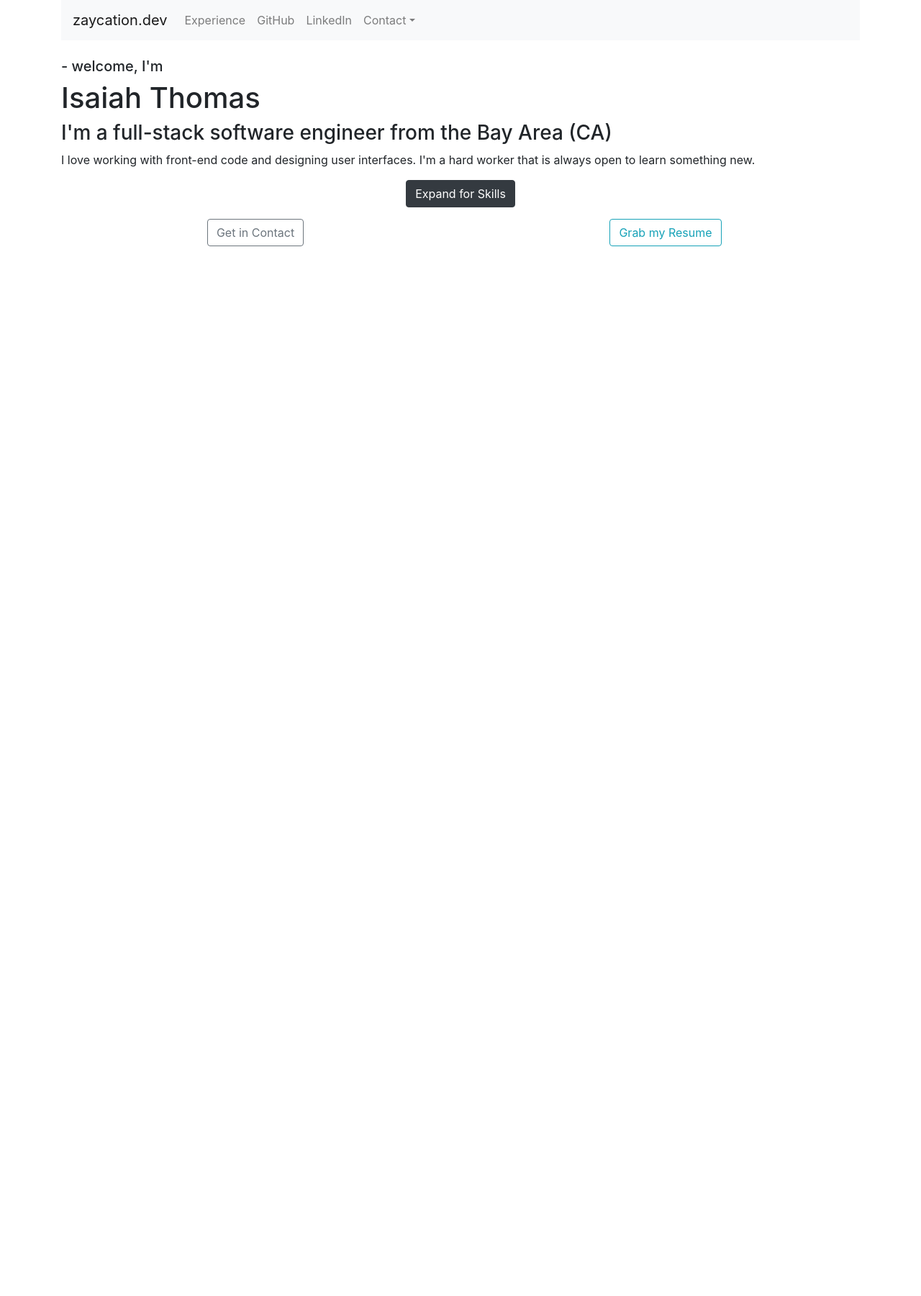
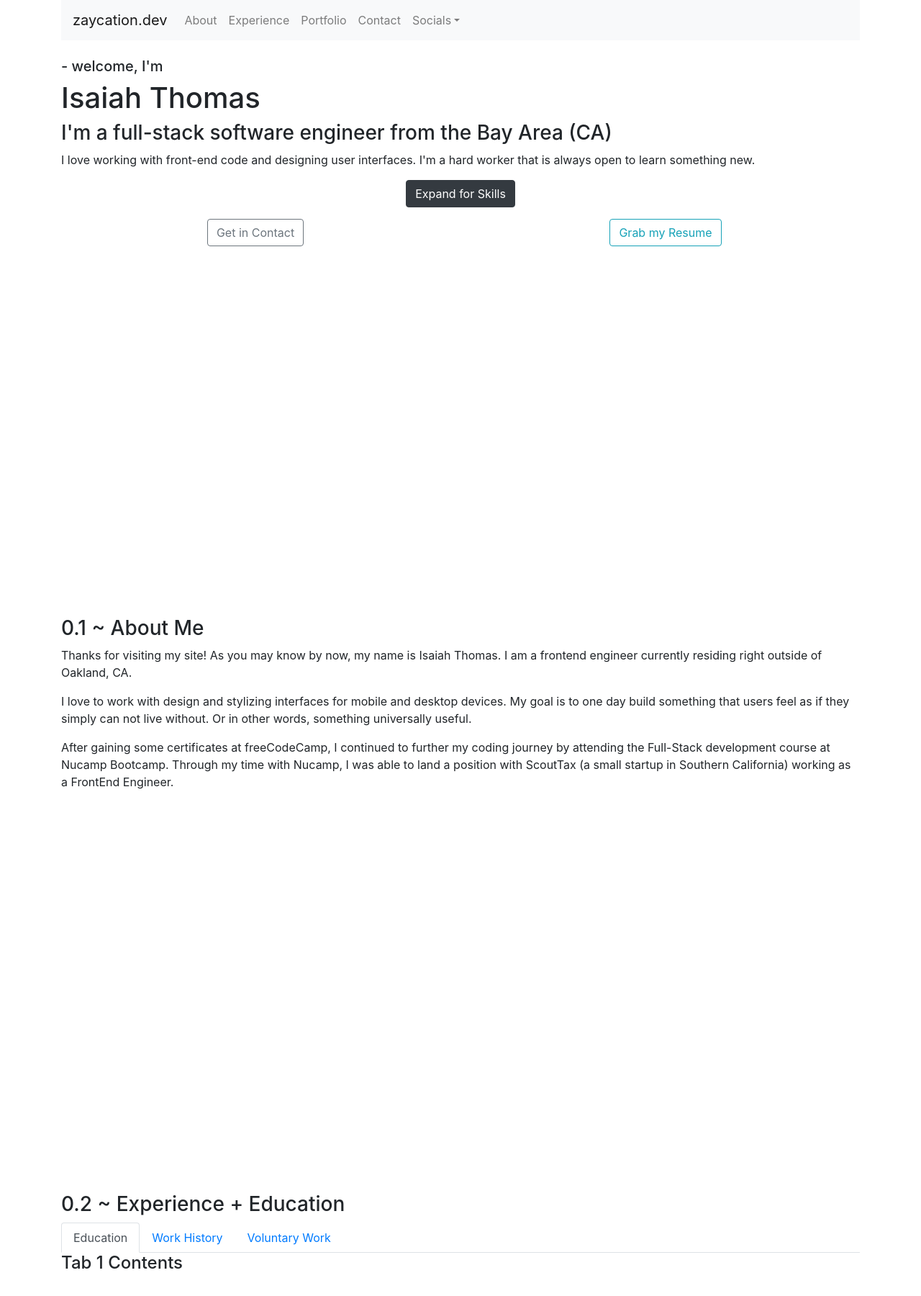
Before and after one commit to zaycation/zaycationdev-react002, a React (Create React App) app: page / in a window 1280 px wide. Shown: the top 1800 px of the page at 72% size. Before the commit the page ends 800 px from the top, so only its background shows below. Built offline with nearby package versions, Linux system fonts and the light colour scheme.

Commit message:
begin 0.1/0.2 components

```diff
--- a/src/App.css
+++ b/src/App.css
@@ -42,3 +42,10 @@
   align-items: center;
   position: absolute;
 }
+
+.lander,
+.about,
+.experience {
+  height: 100vh;
+  margin: 0;
+}
--- a/src/App.js
+++ b/src/App.js
@@ -1,13 +1,26 @@
 import React from "react";
 import SitewideNavbar from "./components/NavbarComponent";
 import Main from "./components/MainComponent";
+import About from "./components/AboutComponent";
+import Experience from "./components/ExpComponent";
 import "./App.css";
 
 function App() {
   return (
-    <div className="nav">
-      <SitewideNavbar />
-      <Main />
+    <div>
+      <div className="nav">
+        <SitewideNavbar />
+      </div>
+      <div className="lander">
+        <Main />
+      </div>
+      <div className="about">
+        <About />
+      </div>
+
+      <div className="experience">
+        <Experience />
+      </div>
     </div>
   );
 }
--- /dev/null
+++ b/src/components/AboutComponent.js
@@ -0,0 +1,41 @@
+import React, { useState } from "react";
+import { Container, Row, Col, Button, Tooltip } from "reactstrap";
+
+const About = (props) => {
+  return (
+    <Container>
+      <Row>
+        <Col>
+          <h3>0.1 ~ About Me</h3>
+        </Col>
+      </Row>
+
+      <Row>
+        <Col>
+          <p>
+            Thanks for visiting my site! As you may know by now, my name is
+            Isaiah Thomas. I am a frontend engineer currently residing right
+            outside of Oakland, CA.
+          </p>
+
+          <p>
+            I love to work with design and stylizing interfaces for mobile and
+            desktop devices. My goal is to one day build something that users
+            feel as if they simply can not live without. Or in other words,
+            something universally useful.
+          </p>
+
+          <p>
+            After gaining some certificates at freeCodeCamp, I continued to
+            further my coding journey by attending the Full-Stack development
+            course at Nucamp Bootcamp. Through my time with Nucamp, I was able
+            to land a position with ScoutTax (a small startup in Southern
+            California) working as a FrontEnd Engineer.
+          </p>
+        </Col>
+      </Row>
+    </Container>
+  );
+};
+
+export default About;
--- a/src/components/ExpComponent.js
+++ b/src/components/ExpComponent.js
@@ -1,11 +1,102 @@
 import React, { useState } from "react";
-import { Container, Row, Col, Button, Tooltip } from "reactstrap";
+import {
+  Container,
+  TabContent,
+  TabPane,
+  Nav,
+  NavItem,
+  NavLink,
+  Card,
+  Button,
+  CardTitle,
+  CardText,
+  Row,
+  Col,
+} from "reactstrap";
+import classnames from "classnames";
+
+const ExpTabs = (props) => {
+  const [activeTab, setActiveTab] = useState("1");
+
+  const toggle = (tab) => {
+    if (activeTab !== tab) setActiveTab(tab);
+  };
+
+  return (
+    <div>
+      <Nav tabs>
+        <NavItem>
+          <NavLink
+            className={classnames({ active: activeTab === "1" })}
+            onClick={() => {
+              toggle("1");
+            }}
+          >
+            Education
+          </NavLink>
+        </NavItem>
+        <NavItem>
+          <NavLink
+            className={classnames({ active: activeTab === "2" })}
+            onClick={() => {
+              toggle("2");
+            }}
+          >
+            Work History
+          </NavLink>
+        </NavItem>
+
+        <NavItem>
+          <NavLink
+            className={classnames({ active: activeTab === "3" })}
+            onClick={() => {
+              toggle("3");
+            }}
+          >
+            Voluntary Work
+          </NavLink>
+        </NavItem>
+      </Nav>
+      <TabContent activeTab={activeTab}>
+        <TabPane tabId="1">
+          <Row>
+            <Col sm="12">
+              <h4>Tab 1 Contents</h4>
+            </Col>
+          </Row>
+        </TabPane>
+        <TabPane tabId="2">
+          <Row>
+            <Col sm="12">
+              <h4>Tab 2 Contents</h4>
+            </Col>
+          </Row>
+        </TabPane>
+        <TabPane tabId="3">
+          <Row>
+            <Col sm="12">
+              <h4>Tab 3 Contents</h4>
+            </Col>
+          </Row>
+        </TabPane>
+      </TabContent>
+    </div>
+  );
+};
 
 const Experience = (props) => {
   return (
     <Container>
       <Row>
-        <Col></Col>
+        <Col>
+          <h3>0.2 ~ Experience + Education</h3>
+        </Col>
+      </Row>
+
+      <Row>
+        <Col>
+          <ExpTabs />
+        </Col>
       </Row>
     </Container>
   );
--- a/src/components/MainComponent.js
+++ b/src/components/MainComponent.js
@@ -126,6 +126,7 @@ const Main = (props) => {
 
   const toggle = () => setTooltipOpen(!tooltipOpen);
   return (
+    <div>
       <Container>
         <Row>
           <Col>
@@ -166,6 +167,7 @@ const Main = (props) => {
           </Col>
         </Row>
       </Container>
+    </div>
   );
 };
 
--- a/src/components/NavbarComponent.js
+++ b/src/components/NavbarComponent.js
@@ -31,25 +31,27 @@ const SitewideNavbar = (props) => {
             <Collapse isOpen={isOpen} navbar>
               <Nav className="mr-auto" navbar>
                 <NavItem>
-                  <NavLink href="/components/">Experience</NavLink>
+                  <NavLink href="//">About</NavLink>
                 </NavItem>
                 <NavItem>
-                  <NavLink href="https://github.com/zaycation">GitHub</NavLink>
+                  <NavLink href="/">Experience</NavLink>
                 </NavItem>
                 <NavItem>
-                  <NavLink href="https://www.linkedin.com/in/isaiahthomas098/">
-                    LinkedIn
-                  </NavLink>
+                  <NavLink href="/">Portfolio</NavLink>
+                </NavItem>
+                <NavItem>
+                  <NavLink href="/">Contact</NavLink>
                 </NavItem>
                 <UncontrolledDropdown nav inNavbar>
                   <DropdownToggle nav caret>
-                    Contact
+                    Socials
                   </DropdownToggle>
                   <DropdownMenu right>
+                    <DropdownItem>GitHub</DropdownItem>
+                    <DropdownItem>LinkedIn</DropdownItem>
+                    <DropdownItem divider />
                     <DropdownItem>Twitter</DropdownItem>
                     <DropdownItem>Discord</DropdownItem>
-                    <DropdownItem divider />
-                    <DropdownItem>Email</DropdownItem>
                   </DropdownMenu>
                 </UncontrolledDropdown>
               </Nav>
```
Also changed, not shown: src/components/ContactComponent.js (added), src/components/PortfolioComponent.js (added). Lines whose indentation alone changed are shown as unchanged.
